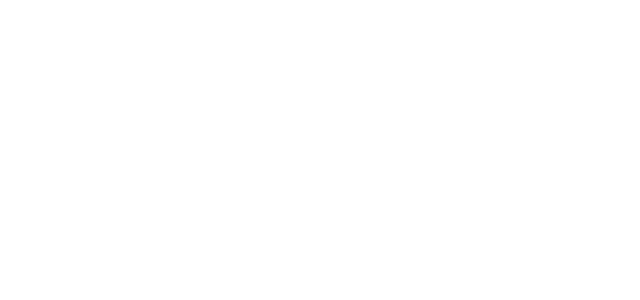
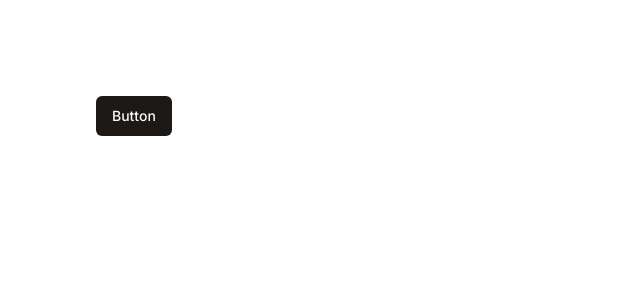
Before and after one commit to piotrszubert/simple-blog-template, a Next.js app: page / in a window 1280 px wide. Shown: the top 300 px of the page, without its empty margins (0-640 px from the left). Built offline with nearby package versions, Linux system fonts and the light colour scheme.

Commit message:
added button component

```diff
--- /dev/null
+++ b/components/ui/button.tsx
@@ -0,0 +1,56 @@
+import * as React from "react"
+import { Slot } from "@radix-ui/react-slot"
+import { cva, type VariantProps } from "class-variance-authority"
+
+import { cn } from "@/lib/utils"
+
+const buttonVariants = cva(
+  "inline-flex items-center justify-center rounded-md text-sm font-medium ring-offset-background transition-colors focus-visible:outline-none focus-visible:ring-2 focus-visible:ring-ring focus-visible:ring-offset-2 disabled:pointer-events-none disabled:opacity-50",
+  {
+    variants: {
+      variant: {
+        default: "bg-primary text-primary-foreground hover:bg-primary/90",
+        destructive:
+          "bg-destructive text-destructive-foreground hover:bg-destructive/90",
+        outline:
+          "border border-input bg-background hover:bg-accent hover:text-accent-foreground",
+        secondary:
+          "bg-secondary text-secondary-foreground hover:bg-secondary/80",
+        ghost: "hover:bg-accent hover:text-accent-foreground",
+        link: "text-primary underline-offset-4 hover:underline",
+      },
+      size: {
+        default: "h-10 px-4 py-2",
+        sm: "h-9 rounded-md px-3",
+        lg: "h-11 rounded-md px-8",
+        icon: "h-10 w-10",
+      },
+    },
+    defaultVariants: {
+      variant: "default",
+      size: "default",
+    },
+  }
+)
+
+export interface ButtonProps
+  extends React.ButtonHTMLAttributes<HTMLButtonElement>,
+    VariantProps<typeof buttonVariants> {
+  asChild?: boolean
+}
+
+const Button = React.forwardRef<HTMLButtonElement, ButtonProps>(
+  ({ className, variant, size, asChild = false, ...props }, ref) => {
+    const Comp = asChild ? Slot : "button"
+    return (
+      <Comp
+        className={cn(buttonVariants({ variant, size, className }))}
+        ref={ref}
+        {...props}
+      />
+    )
+  }
+)
+Button.displayName = "Button"
+
+export { Button, buttonVariants }
--- a/package.json
+++ b/package.json
@@ -9,6 +9,7 @@
     "lint": "next lint"
   },
   "dependencies": {
+    "@radix-ui/react-slot": "^1.0.2",
     "@types/node": "20.4.9",
     "@types/react": "18.2.20",
     "@types/react-dom": "18.2.7",
--- a/pages/index.tsx
+++ b/pages/index.tsx
@@ -1,3 +1,4 @@
+import { Button } from '@/components/ui/button'
 import { Inter } from 'next/font/google'
 
 const inter = Inter({ subsets: ['latin'] })
@@ -7,7 +8,9 @@
     <main
       className={`p-24 ${inter.className}`}
     >
-
+      <Button>
+        Button
+      </Button>
     </main>
   )
 }
```
Also changed, not shown: 1 other file (tests, documents, lock files or other folders).
